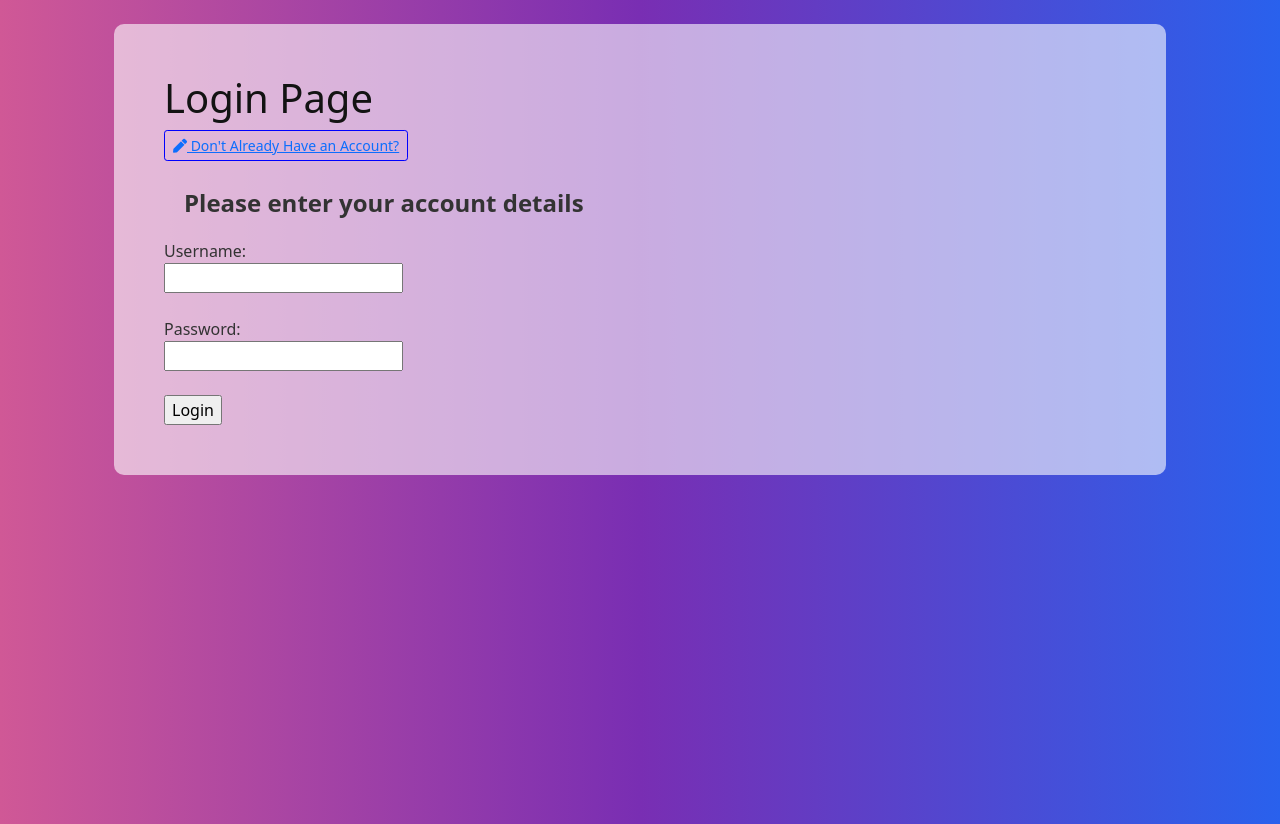
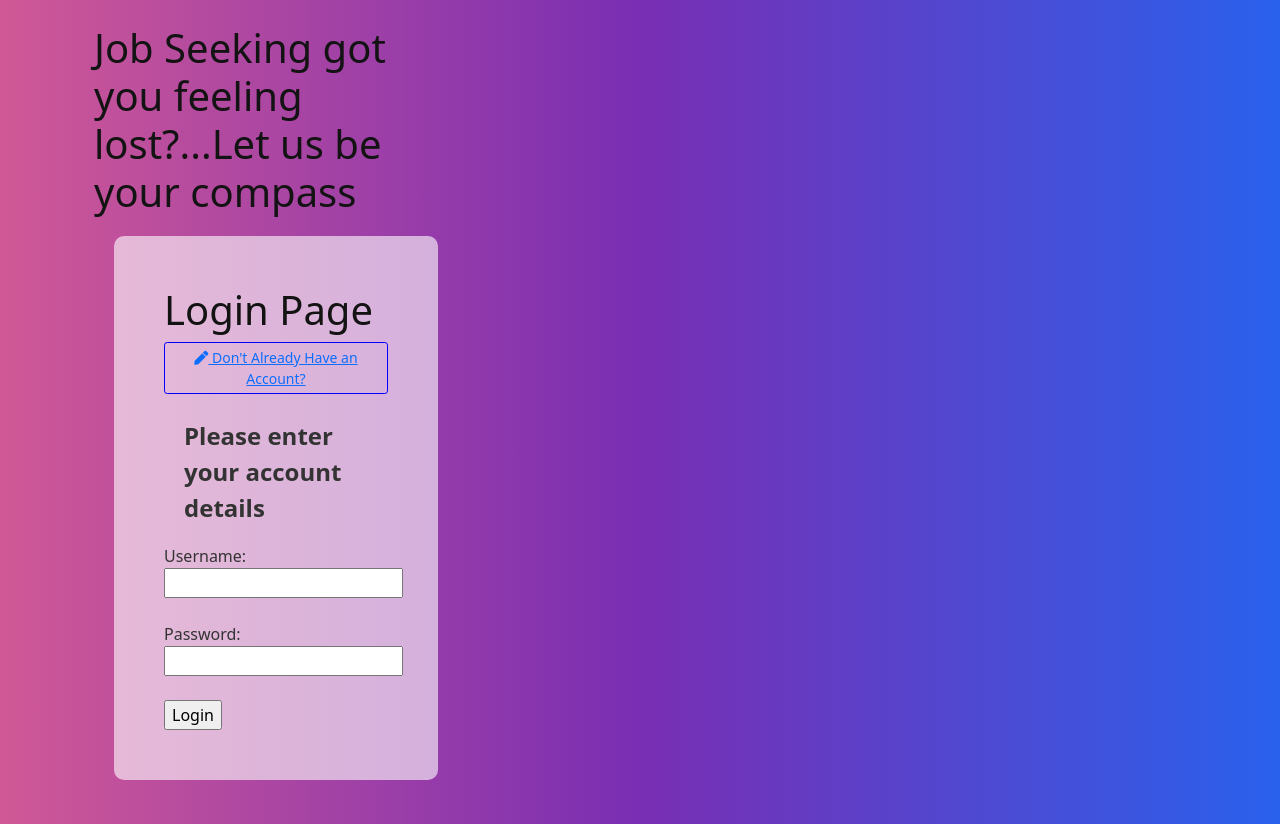
Before and after one commit to saundlj/AgileWebProj, a Flask app: page / in a window 1280 px wide. Shown: the part 56-880 px from the top of the page. Run offline with Flask 3, Linux system fonts and the light colour scheme.

Commit message:
Small changes and fixes to the login page

```diff
--- a/app/static/main.css
+++ b/app/static/main.css
@@ -87,7 +87,7 @@ body {
   #about-list {
     list-style-type: circle;
   }
-
+/* To highlight content, i've created a feedBox to seperate that content */
 .feedBox{
   background: rgba(255, 255, 255, 0.6);
   padding: 50px;
@@ -96,7 +96,6 @@ body {
   height: max-content;
   margin: 20px;
 }
-
 
 .feedbox h1{
   padding-bottom: 2px;
@@ -111,3 +110,8 @@ body {
   padding-bottom: 2px;
   padding-left: 20px;
 }
+
+/* When you hover over the site header it will turn black */
+.site-header:hover{
+  background-color: #000000;
+}
--- a/app/templates/LoginPage.html
+++ b/app/templates/LoginPage.html
@@ -1,27 +1,29 @@
 {% extends "layout.html" %}
 {% block content %}
-    <div class="container justify-content-center">
+    <div class="container">
+        <div class="row justify-content-center"></div>
+            <div class="col-md-4">
+                <h1>Job Seeking got you feeling lost?...Let us be your compass</h1>
+            </div>
+            <div class="col-md-offset-4 col-md-4">
                 <div class="feedBox">
                     <h1>Login Page</h1>
-
                     <button id = 'redirect-btn' onclick="location.href='{{ url_for('createAccount') }}'" class = 'btn btn-link btn-sm'>
                     <span class= "fa fa-pen"></span>
                     Don't Already Have an Account?</button>
                     <br>
                     <br>
-
                     <p id = 'sub-header'>Please enter your account details</p>
-
                     <form action="/submit-account-details" method="post">
                         <label for="username">Username:</label><br>
                         <input type="text" id="username" name="username" required><br><br>
-
                         <label for="password">Password:</label><br>
                         <input type="password" id="password" name="password" required><br><br>
-
                         <input type="submit" value="Login">
                     </form>
                 </div>
             </div>
 
+      </div>
+    </div>
 {% endblock content %}
--- a/app/templates/layout.html
+++ b/app/templates/layout.html
@@ -22,7 +22,7 @@
     <!-- Navigation Bar
         Source: https://www.youtube.com/watch?v=QnDWIZuWYW0 -->
     <header class="site-header">
-        <nav class="navbar navbar-expand-md .bg-*, fixed-top">
+        <nav class="navbar navbar-expand-md fixed-top navbar-scroll">
           <div class="container">
             <a class="navbar-brand" href="{{url_for('about')}}">
               <span><strong>Career Compass</strong></span>
```
Lines whose indentation alone changed are shown as unchanged.
